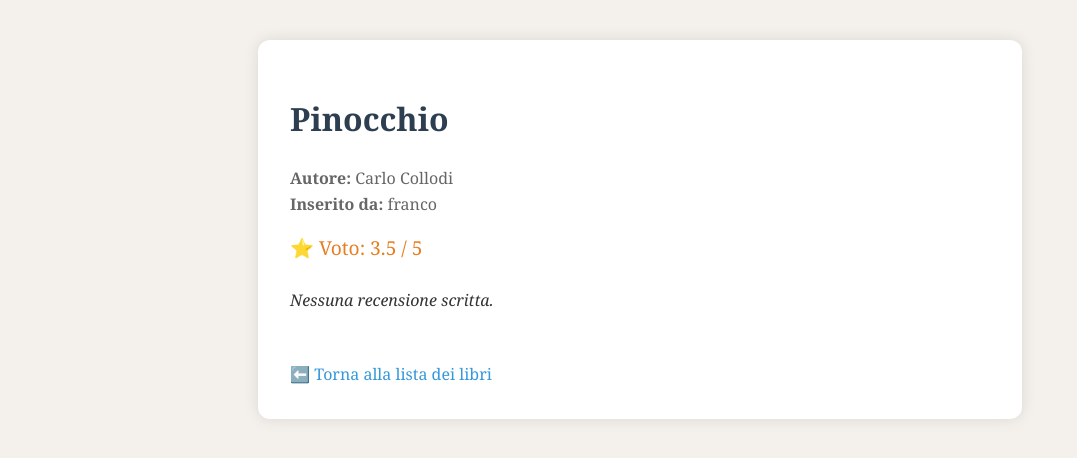
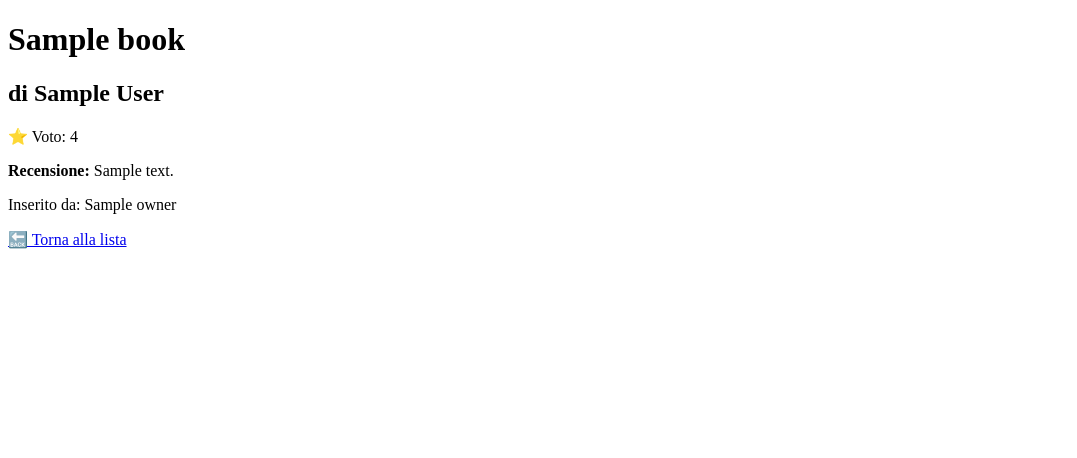
Before and after one commit to GiovanniMaglio/voti-libri, a Flask app: template templates/book.html in a window 1280 px wide. Shown: the top 458 px of the page, without its empty margins (0-1077 px from the left). Run offline with Flask 3, Linux system fonts and the light colour scheme; tables that the repository leaves empty hold one stand-in row (values such as "Sample post"); the template is opened without the code that fills it: values that come from a table or form of the project are taken from there, most other values are stand-ins (such as "Sample title", 1, 10 or a date in 2020); some libraries are stand-ins or nearby versions.

Commit message:
Prima versione base senza database

```diff
--- a/app.py
+++ b/app.py
@@ -1,44 +1,14 @@
-from __future__ import annotations
-import os
-from datetime import datetime
-
 from flask import Flask, render_template, request, redirect, url_for
-from flask_sqlalchemy import SQLAlchemy
 
 app = Flask(__name__)
 
-def _normalize_database_url(url: str) -> str:
-    if url.startswith("postgres://"):
-        url = url.replace("postgres://", "postgresql+psycopg://", 1)
-    if url.startswith("postgresql") and "sslmode" not in url:
-        url += "?sslmode=require"
-    return url
-
-_db_uri = _normalize_database_url(os.getenv("DATABASE_URL", "sqlite:///libri.db"))
-
-app.config.update(
-    SQLALCHEMY_DATABASE_URI=_db_uri,
-    SQLALCHEMY_TRACK_MODIFICATIONS=False,
-)
-
-db = SQLAlchemy(app)
-print("🔌 Connessione DB usata:", _db_uri)
-
-class Book(db.Model):
-    __tablename__ = "books"
-    id = db.Column(db.Integer, primary_key=True)
-    title = db.Column(db.String(200), nullable=False)
-    author = db.Column(db.String(100), nullable=False)
-    rating = db.Column(db.Float, nullable=False)
-    review = db.Column(db.Text)
-    owner = db.Column(db.String(100))
-    added_on = db.Column(db.DateTime, default=datetime.utcnow)
+# Lista dei libri in memoria
+books = []
 
 @app.route("/")
 def index():
-    all_books = Book.query.all()
-    miei_libri = [b for b in all_books if (b.owner or "").lower() == "giovanni maglio"]
-    altri_libri = [b for b in all_books if (b.owner or "").lower() != "giovanni maglio"]
+    miei_libri = [b for b in books if (b["owner"] or "").lower() == "giovanni maglio"]
+    altri_libri = [b for b in books if (b["owner"] or "").lower() != "giovanni maglio"]
     return render_template("index.html", my_books=miei_libri, other_books=altri_libri)
 
 @app.route("/add", methods=["POST"])
@@ -48,34 +18,30 @@ def add_book():
     rating = float(request.form["rating"])
     review = request.form["review"]
     owner = request.form.get("owner", "").strip() or "Anonimo"
-    new_book = Book(title=title, author=author, rating=rating, review=review, owner=owner, added_on=datetime.utcnow())
-    db.session.add(new_book)
-    db.session.commit()
+
+    book = {
+        "id": len(books) + 1,
+        "title": title,
+        "author": author,
+        "rating": rating,
+        "review": review,
+        "owner": owner,
+    }
+    books.append(book)
     return redirect(url_for("index"))
 
 @app.route("/libro/<int:book_id>")
-def book_detail(book_id: int):
-    book = Book.query.get_or_404(book_id)
-    return render_template("book.html", book=book)
+def book_detail(book_id):
+    for book in books:
+        if book["id"] == book_id:
+            return render_template("book.html", book=book)
+    return "Libro non trovato", 404
 
 @app.route("/delete/<int:book_id>", methods=["POST"])
-def delete_book(book_id: int):
-    book = Book.query.get_or_404(book_id)
-    db.session.delete(book)
-    db.session.commit()
+def delete_book(book_id):
+    global books
+    books = [book for book in books if book["id"] != book_id]
     return redirect(url_for("index"))
 
-def create_db_if_needed() -> None:
-    with app.app_context():
-        try:
-            db.create_all()
-            print("✅ Database pronto o già esistente.")
-        except Exception as exc:
-            print("❌ Errore nel creare le tabelle:", exc)
-
-create_db_if_needed()
-
 if __name__ == "__main__":
-    port = int(os.getenv("PORT", 5000))
-    print(f"🚀 Avvio in locale su http://0.0.0.0:{port}")
-    app.run(host="0.0.0.0", port=port, debug=True)
+    app.run(debug=True)
--- a/requirements.txt
+++ b/requirements.txt
@@ -1,5 +1 @@
-Flask==3.1.1
-Flask-SQLAlchemy==3.1.1
-gunicorn==23.0.0
-psycopg[binary]==3.2.9
-SQLAlchemy==2.0.20
+Flask
--- a/templates/book.html
+++ b/templates/book.html
@@ -1,73 +1,15 @@
 <!DOCTYPE html>
 <html lang="it">
 <head>
-  <meta charset="UTF-8" />
-  <title>Recensione libro</title>
-  <style>
-    body {
-      font-family: 'Georgia', serif;
-      background-color: #f4f1ec;
-      color: #333;
-      padding: 2rem;
-      line-height: 1.6;
-    }
-    .container {
-      max-width: 700px;
-      margin: auto;
-      background: #fff;
-      padding: 2rem;
-      border-radius: 12px;
-      box-shadow: 0 0 15px rgba(0,0,0,0.1);
-    }
-    h1 {
-      font-size: 2rem;
-      color: #2c3e50;
-    }
-    .meta {
-      font-size: 1rem;
-      color: #666;
-      margin-bottom: 1rem;
-    }
-    .rating {
-      font-size: 1.2rem;
-      color: #e67e22;
-    }
-    .review {
-      margin-top: 1.5rem;
-      font-style: italic;
-    }
-    a {
-      display: inline-block;
-      margin-top: 2rem;
-      color: #3498db;
-      text-decoration: none;
-    }
-    a:hover {
-      text-decoration: underline;
-    }
-  </style>
+  <meta charset="UTF-8">
+  <title>{{ book.title }} - Recensione</title>
 </head>
 <body>
-  <div class="container">
-    <h1>{{ book.title }}</h1>
-    <div class="meta">
-      <strong>Autore:</strong> {{ book.author }}<br>
-      <strong>Inserito da:</strong> {{ book.owner or "Anonimo" }}
-    </div>
-    <div class="rating">
-      ⭐ Voto: {{ book.rating }} / 5
-    </div>
-    {% if book.review %}
-    <div class="review">
-      <h3>Recensione:</h3>
-      <p>{{ book.review }}</p>
-    </div>
-    {% else %}
-    <div class="review">
-      <p>Nessuna recensione scritta.</p>
-    </div>
-    {% endif %}
-    <a href="{{ url_for('index') }}">⬅️ Torna alla lista dei libri</a>
-  </div>
+  <h1>{{ book.title }}</h1>
+  <h2>di {{ book.author }}</h2>
+  <p>⭐ Voto: {{ book.rating }}</p>
+  <p><strong>Recensione:</strong> {{ book.review or "Nessuna recensione" }}</p>
+  <p>Inserito da: {{ book.owner }}</p>
+  <a href="{{ url_for('index') }}">🔙 Torna alla lista</a>
 </body>
 </html>
```
Also changed, not shown: render.yaml (deleted, +0 -10 lines), static/style.css (deleted, +0 -8 lines), templates/base.html (deleted, +0 -19 lines), data/books.db (deleted), instance/libri.db (deleted), templates/requirements.txt (deleted), 2 other files.
